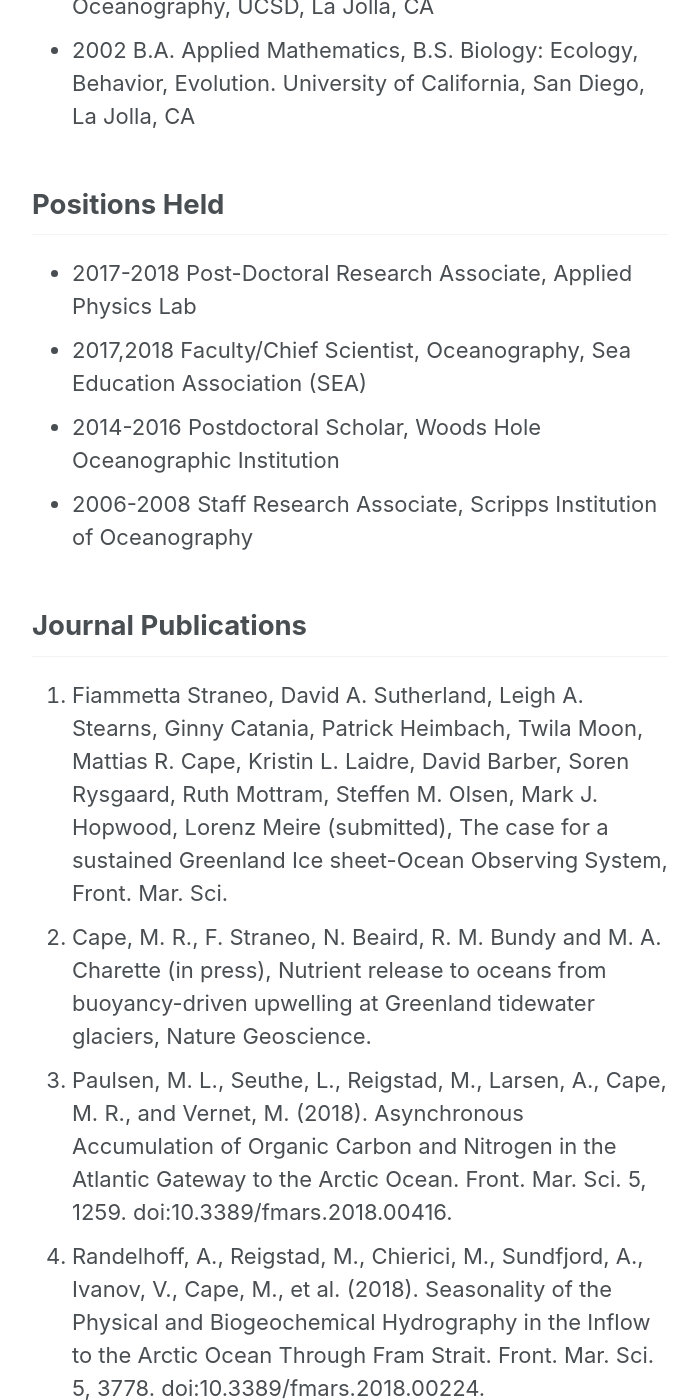
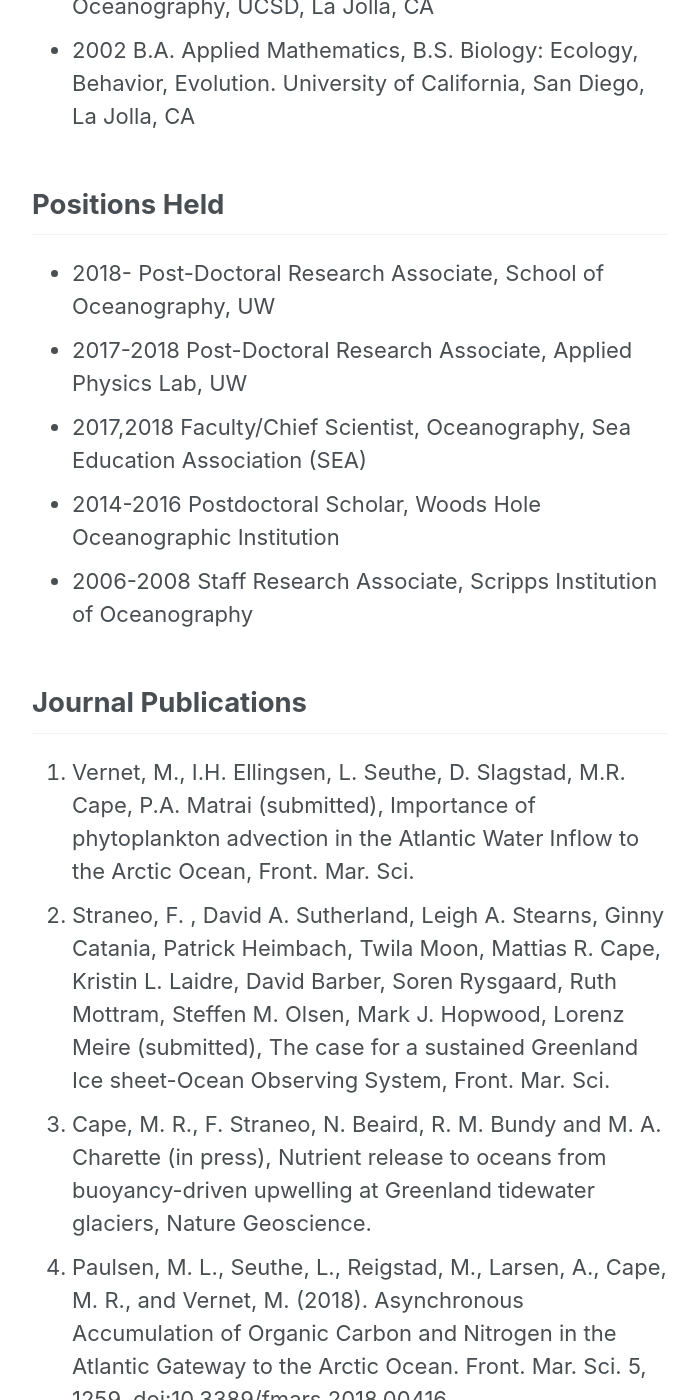
Before and after one commit to armbrustlab/armbrustlab.github.io, a Jekyll site: the page built from collections/_people/cape.md, in a window 1280 px wide and 1400 px high, scrolled down 1529 px. Shown: the whole window, without its empty margins (290-989 px from the left). Built offline with Jekyll 4.4.1, drawn with Linux system fonts in a browser that asks for light colours; nearby versions of some CDN libraries; some of the changed text lies outside the part shown.

Commit message:
updated refs, added current pos

```diff
--- a/collections/_people/cape.md
+++ b/collections/_people/cape.md
@@ -7,7 +7,7 @@
 mcape at uw.edu
 
 I am a biological oceanographer interested in the way interactions between atmosphere, cryosphere, and ocean impact the biomass, growth, and community composition of phytoplankton. I examine these processes using a combination of ship-based field work, satellite remote-sensing, and lab experiments, taking advantage of new technologies such as the [Imaging FlowCytobot](https://www2.whoi.edu/staff/hsosik/ifcb/) and [SeaFlow]({% link _tools/seaflow.md %}) flow cytometers to gain insight into the structure of phytoplankton communities.
-While I have a particular interest in polar regions, I am currently exploring these research themes in the North Atlantic using the wealth of information collected by SeaFlow. I am also interested in science education and experiential learning, taking advantage of opportunities to teach oceanography and field methods with the [Sea Education Association](https://www.sea.edu).
+While I have a particular interest in polar regions, I am currently exploring these research themes in the North Atlantic using the wealth of information collected by [SeaFlow]({% link _tools/seaflow.md %}). I am also interested in science education and experiential learning, taking advantage of opportunities to teach oceanography and field methods with the [Sea Education Association](https://www.sea.edu).
 
 ## Education
 * 2014	  Ph.D. Oceanography, Scripps Institution of Oceanography. University of California, San Diego (UCSD), La Jolla, CA. Thesis title: Influence of atmosphere-ice-ocean interactions on phytoplankton along the coastal Antarctic Peninsula
@@ -15,13 +15,15 @@
 * 2002		B.A. Applied Mathematics, B.S. Biology: Ecology, Behavior, Evolution. University of California, San Diego, La Jolla, CA
 
 ## Positions Held
-* 2017-2018	Post-Doctoral Research Associate, Applied Physics Lab
+* 2018-     Post-Doctoral Research Associate, School of Oceanography, UW
+* 2017-2018	Post-Doctoral Research Associate, Applied Physics Lab, UW
 * 2017,2018	Faculty/Chief Scientist, Oceanography, Sea Education Association (SEA)
 * 2014-2016	Postdoctoral Scholar, Woods Hole Oceanographic Institution
 * 2006-2008	Staff Research Associate, Scripps Institution of Oceanography
 
 ## Journal Publications
-1. Fiammetta Straneo, David A. Sutherland, Leigh A. Stearns, Ginny Catania, Patrick Heimbach, Twila Moon, Mattias R. Cape, Kristin L. Laidre, David Barber, Soren Rysgaard, Ruth Mottram, Steffen M. Olsen, Mark J. Hopwood, Lorenz Meire (submitted), The case for a sustained Greenland Ice sheet-Ocean Observing System, Front. Mar. Sci.
+1. Vernet, M., I.H. Ellingsen, L. Seuthe, D. Slagstad, M.R. Cape, P.A. Matrai (submitted), Importance of phytoplankton advection in the Atlantic Water Inflow to the Arctic Ocean, Front. Mar. Sci.
+1. Straneo, F. , David A. Sutherland, Leigh A. Stearns, Ginny Catania, Patrick Heimbach, Twila Moon, Mattias R. Cape, Kristin L. Laidre, David Barber, Soren Rysgaard, Ruth Mottram, Steffen M. Olsen, Mark J. Hopwood, Lorenz Meire (submitted), The case for a sustained Greenland Ice sheet-Ocean Observing System, Front. Mar. Sci.
 1. Cape, M. R., F. Straneo, N. Beaird, R. M. Bundy and M. A. Charette (in press), Nutrient release to oceans from buoyancy-driven upwelling at Greenland tidewater glaciers, Nature Geoscience.
 1. Paulsen, M. L., Seuthe, L., Reigstad, M., Larsen, A., Cape, M. R., and Vernet, M. (2018). Asynchronous Accumulation of Organic Carbon and Nitrogen in the Atlantic Gateway to the Arctic Ocean. Front. Mar. Sci. 5, 1259. doi:10.3389/fmars.2018.00416.
 1. Randelhoff, A., Reigstad, M., Chierici, M., Sundfjord, A., Ivanov, V., Cape, M., et al. (2018). Seasonality of the Physical and Biogeochemical Hydrography in the Inflow to the Arctic Ocean Through Fram Strait. Front. Mar. Sci. 5, 3778. doi:10.3389/fmars.2018.00224.
```
